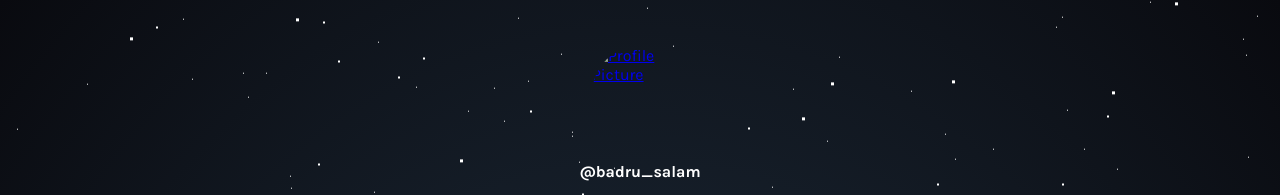
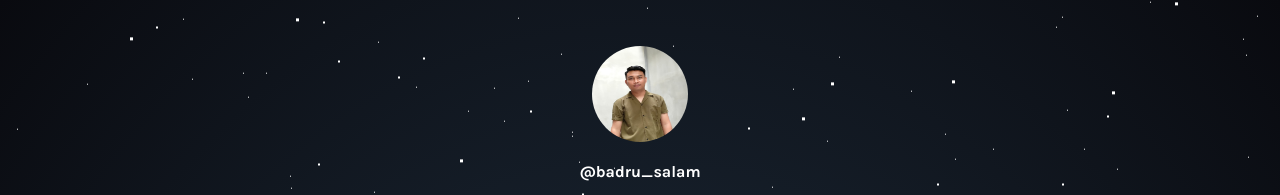
Before and after one commit to Badru-salam/badru-salam-info.github.io, a plain HTML site: page index.html in a window 1280 px wide. Shown: the top 195 px of the page. Drawn offline with Linux system fonts and the light colour scheme.

Commit message:
Update index.html

```diff
--- a/index.html
+++ b/index.html
@@ -5,7 +5,7 @@
     <meta name="viewport" content="width=device-width, initial-scale=1.0" />
     <title>Badru Salam | Linktree</title>
     <!-- Favicon -->
-    <link rel="icon" href="img/badru.jpg" type="image/x-icon" />
+    <link rel="icon" href="badru.jpg" type="image/x-icon" />
     <!-- Font Awesome icons -->
     <link rel="stylesheet" href="https://use.fontawesome.com/releases/v5.8.1/css/all.css" />
     <!-- Core theme CSS -->
@@ -22,14 +22,14 @@
     <!-- End of Parallax Pixel Background Animation -->
 
     <a id="profilePicture" href="#popup">
-      <img src="img/badru.jpg" alt="Profile Picture" />
+      <img src="badru.jpg" alt="Profile Picture" />
     </a>
 
     <div class="overlay" id="popup">
       <div class="popup">
         <div class="popup-photo">
-          <a href="img/badru.jpg" target="_blank">
-            <img src="img/badru.jpg" alt="Profile Picture" />
+          <a href="badru.jpg" target="_blank">
+            <img src="badru.jpg" alt="Profile Picture" />
           </a>
         </div>
         <div class="popup-quote">But... the sensation that I've lost something lingers for a longtime after I wake up.</div>
```
